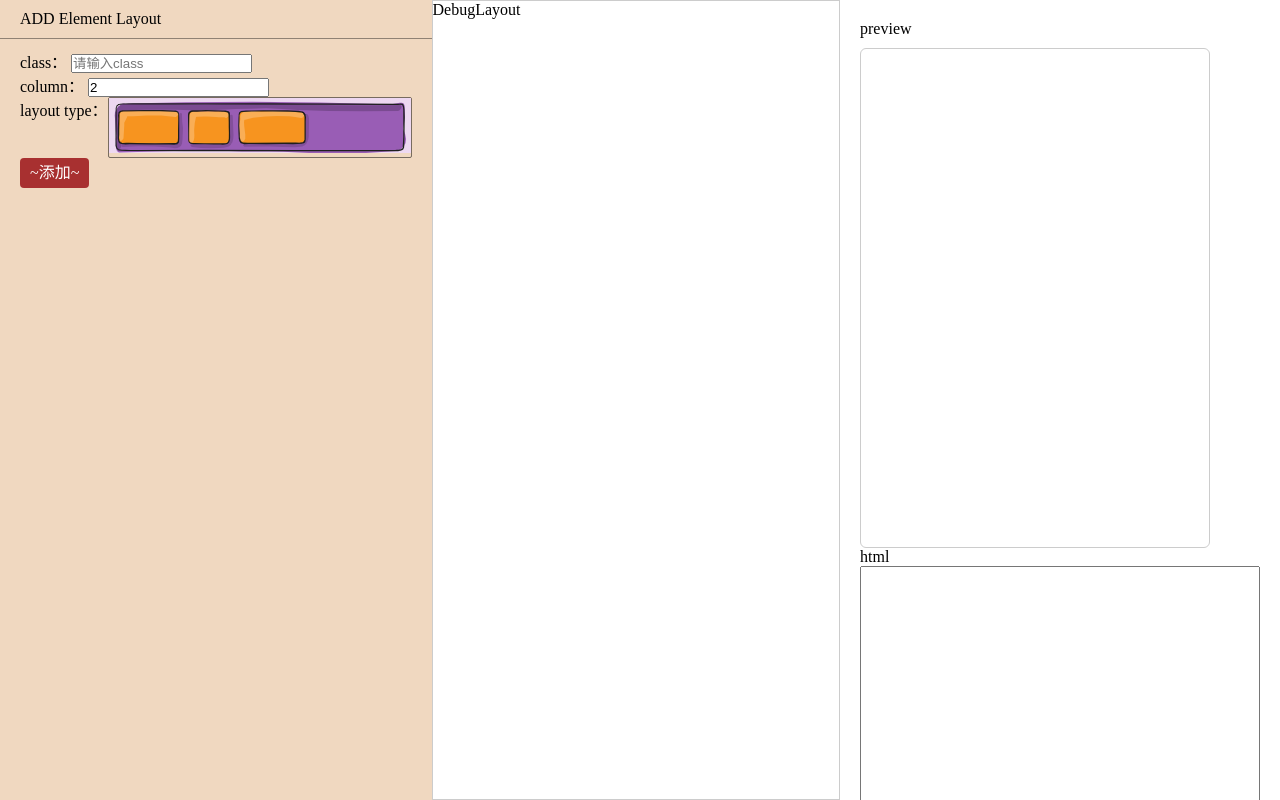
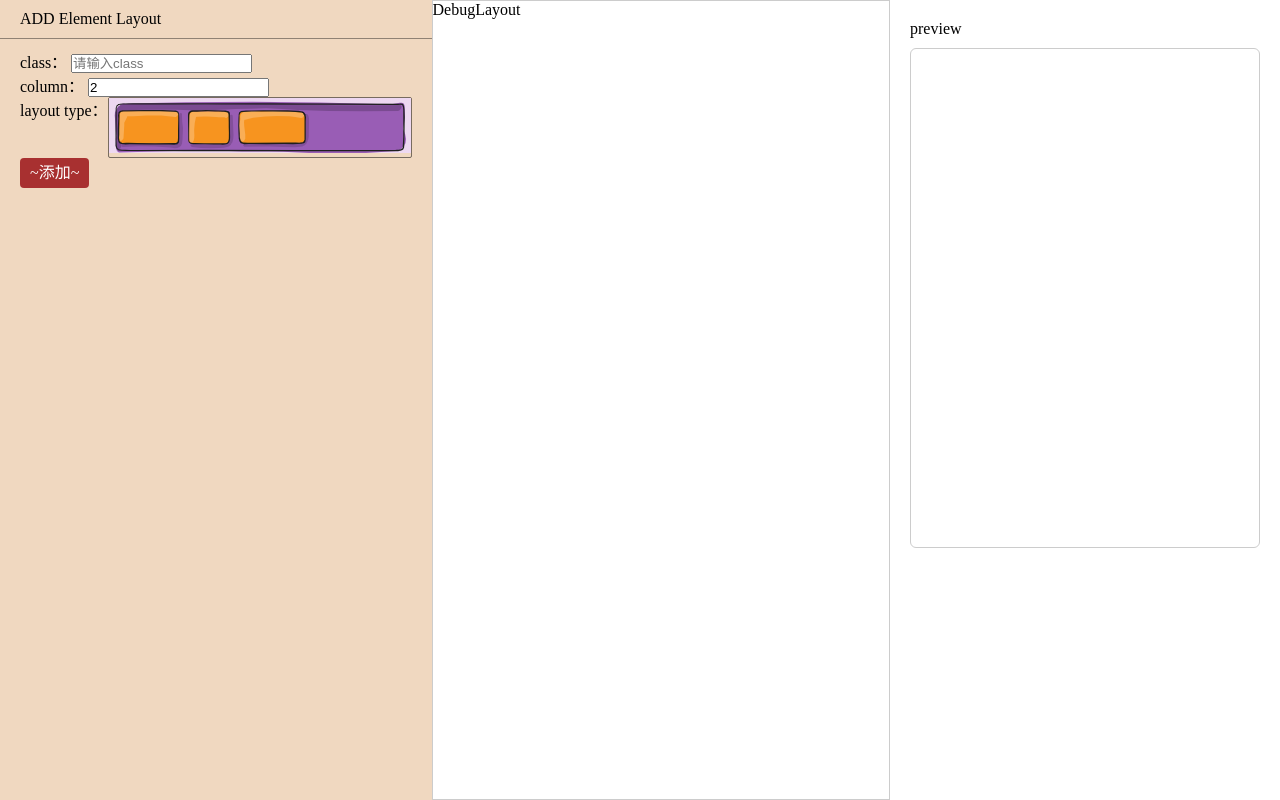
Before and after one commit to 0123cf/layout-ui, a React app: page / in a window 1280 px wide. Shown: the top 800 px of the page. Built offline with nearby package versions, Linux system fonts and the light colour scheme.

Commit message:
fix: close html show

```diff
--- a/src/components/preview.tsx
+++ b/src/components/preview.tsx
@@ -9,10 +9,10 @@ const _Preview = (props: Tprops) => {
     return <div className="preview">
         <div className="title">preview</div>
         <div className="preview-box" dangerouslySetInnerHTML={{ __html: props.html }}></div>
-        <div>html</div>
+        {/* <div>html</div>
         <div>
             <textarea value={props.html}></textarea>
-        </div>
+        </div> */}
     </div>
 }
 const stateMap = (state: Tstore): Tprops => {
```
